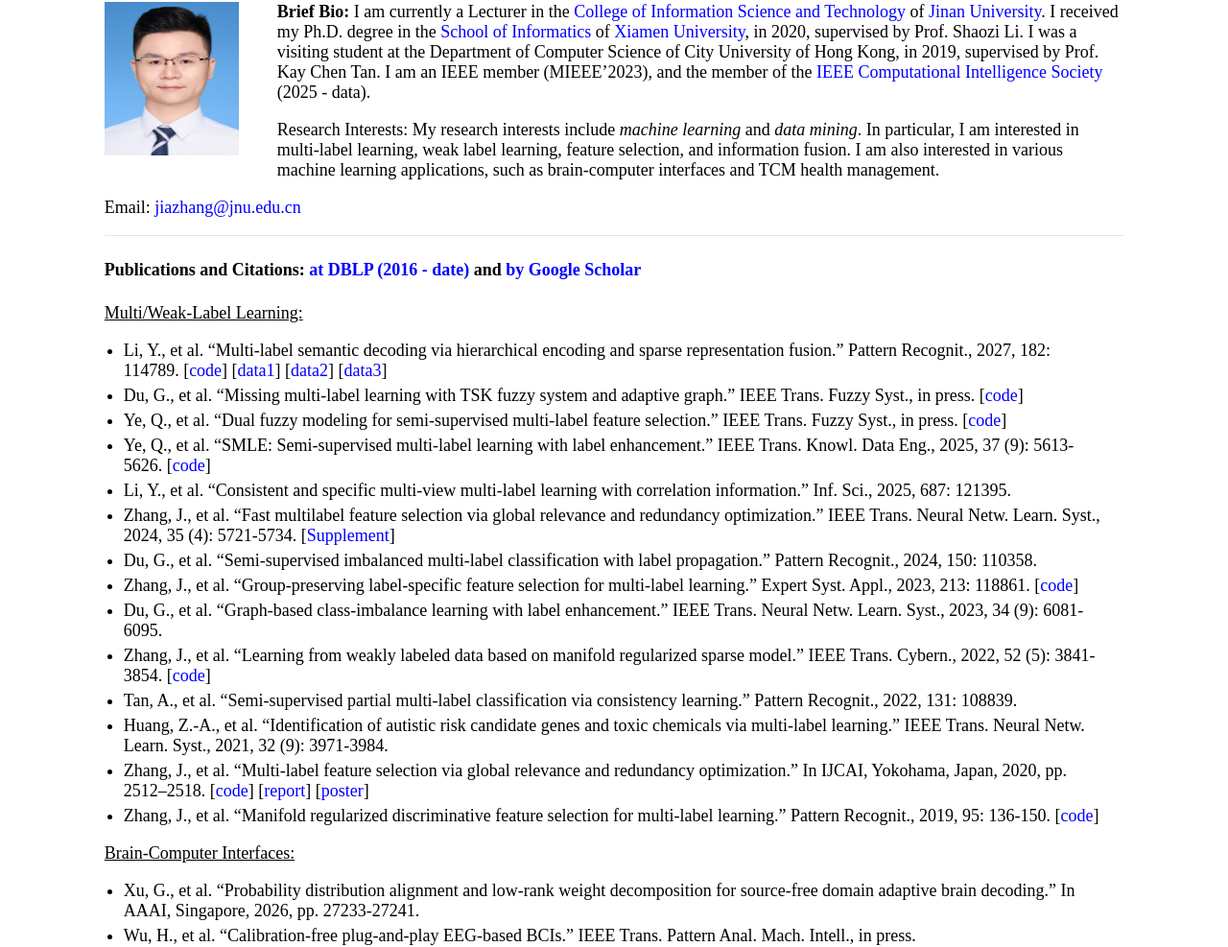
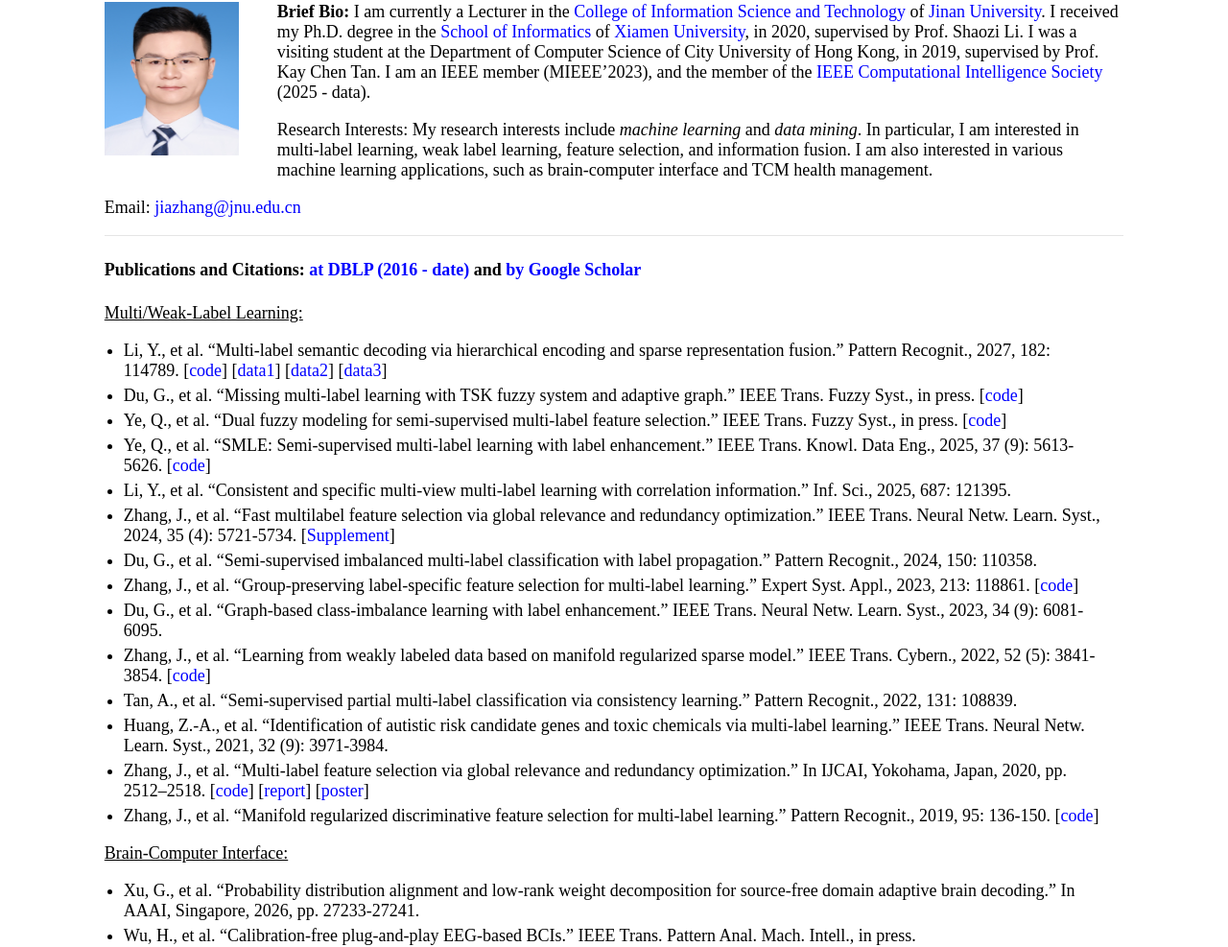
Before and after one commit to jiazhang-ml/jiazhang-ml.github.io, a Jekyll site: the page built from index.md, in a window 1280 px wide and 1400 px high. Shown: the part 127-1114 px from the top of the window at 96% size. Built offline with Jekyll 4.4.1, drawn with Linux system fonts in a browser that asks for light colours; some of the changed text lies outside the part shown.

Commit message:
Fix singular/plural inconsistencies in index.md
Corrected singular/plural forms in research interests and journal reviewer sections.

```diff
--- a/index.md
+++ b/index.md
@@ -7,7 +7,7 @@ layout: default
 
 **Brief Bio:** I am currently a Lecturer in the [College of Information Science and Technology](https://xxxy.jnu.edu.cn/main.htm) of [Jinan University](https://www.jnu.edu.cn/). I received my Ph.D. degree in the [School of Informatics](https://informatics.xmu.edu.cn/) of [Xiamen University](https://www.xmu.edu.cn/), in 2020, supervised by Prof. Shaozi Li. I was a visiting student at the Department of Computer Science of City University of Hong Kong, in 2019, supervised by Prof. Kay Chen Tan. I am an IEEE member (MIEEE'2023), and the member of the [IEEE Computational Intelligence Society](https://cis.ieee.org/) (2025 - data).
 
-Research Interests: My research interests include *machine learning* and *data mining*. In particular, I am interested in multi-label learning, weak label learning, feature selection, and information fusion. I am also interested in various machine learning applications, such as brain-computer interfaces and TCM health management.
+Research Interests: My research interests include *machine learning* and *data mining*. In particular, I am interested in multi-label learning, weak label learning, feature selection, and information fusion. I am also interested in various machine learning applications, such as brain-computer interface and TCM health management.
 
 Email: [jiazhang@jnu.edu.cn](mailto:jiazhang@jnu.edu.cn)
 
@@ -31,7 +31,7 @@ Email: [jiazhang@jnu.edu.cn](mailto:jiazhang@jnu.edu.cn)
 * Zhang, J., et al. "Multi-label feature selection via global relevance and redundancy optimization." In IJCAI, Yokohama, Japan, 2020, pp. 2512–2518. [[code](GRRO-master.zip)] [[report](v15.pptx)] [[poster](poster.pdf)]
 * Zhang, J., et al. "Manifold regularized discriminative feature selection for multi-label learning." Pattern Recognit., 2019, 95: 136-150. [[code](MDFS-master.zip)]
 
-<u>Brain-Computer Interfaces:</u>
+<u>Brain-Computer Interface:</u>
 * Xu, G., et al. "Probability distribution alignment and low-rank weight decomposition for source-free domain adaptive brain decoding." In AAAI, Singapore, 2026, pp. 27233-27241.
 * Wu, H., et al. "Calibration-free plug-and-play EEG-based BCIs." IEEE Trans. Pattern Anal. Mach. Intell., in press.
 * Zhang, J., et al. "EEG feature selection in emotion recognition using a fuzzy information-theoretic based optimization approach." IEEE Trans. Fuzzy Syst., 2025, 33 (8): 2675-2688.
@@ -65,7 +65,7 @@ Email: [jiazhang@jnu.edu.cn](mailto:jiazhang@jnu.edu.cn)
 <u>Journal Reviewer:</u>
 * Machine Learning: [IEEE Trans. Artif. Intell.](https://mc.manuscriptcentral.com/tai-ieee); [IEEE Trans. Cybern.](https://mc.manuscriptcentral.com/cyb-ieee); [IEEE Trans. Emerg. Topics Comput. Intell.](https://mc.manuscriptcentral.com/tetci-ieee); [IEEE Trans. Evol. Comput.](https://mc.manuscriptcentral.com/tevc-ieee); [IEEE Trans. Fuzzy Syst.](https://mc.manuscriptcentral.com/tfs-ieee); [IEEE Trans. Neural Netw. Learn. Syst.](https://mc.manuscriptcentral.com/tnnls); [IEEE Trans. Pattern Anal. Mach. Intell.](https://mc.manuscriptcentral.com/tpami-cs); [Mach. Learn.](https://link.springer.com/journal/10994); [Neural Netw.](https://www.editorialmanager.com/neunet/default.aspx); [Pattern Recognit.](https://www.sciencedirect.com/journal/pattern-recognition)...
 * Data Mining: [ACM Trans. Knowl. Discov. Data](https://mc.manuscriptcentral.com/tkdd); [IEEE Trans. Big Data](https://mc.manuscriptcentral.com/tbd-cs); [IEEE Trans. Knowl. Data Eng.](https://mc.manuscriptcentral.com/tkde-cs); [Inform. Process. Manag.](https://www.editorialmanager.com/ipm/default.aspx); [Inf. Sci.](https://www.sciencedirect.com/journal/information-sciences); [Knowl. Inf. Syst.](https://www.springer.com/journal/10115)...
-* Brain-Computer Interfaces: [IEEE J. Biomed. Health Inform.](https://mc.manuscriptcentral.com/jbhi-embs); [IEEE Trans. Affective Comput.](https://mc.manuscriptcentral.com/taffc-cs); [IEEE Trans. Autom. Sci. Eng.](https://mc.manuscriptcentral.com/t-ase); [IEEE Trans. Biomed. Eng.](https://mc.manuscriptcentral.com/tbme-embs); [IEEE Trans. Cognit. Dev. Syst.](https://mc.manuscriptcentral.com/tcds-ieee); [IEEE Trans. Hum.-Mach. Syst.](https://mc.manuscriptcentral.com/thms); [IEEE Trans. Neural Syst. Rehabil. Eng.](https://mc.manuscriptcentral.com/tnsre-embs); [IEEE Trans. Syst. Man Cybern., Syst.](https://mc.manuscriptcentral.com/systems); [J. Neural Eng.](https://mc04.manuscriptcentral.com/jne-iop)...
+* Brain-Computer Interface: [IEEE J. Biomed. Health Inform.](https://mc.manuscriptcentral.com/jbhi-embs); [IEEE Trans. Affective Comput.](https://mc.manuscriptcentral.com/taffc-cs); [IEEE Trans. Autom. Sci. Eng.](https://mc.manuscriptcentral.com/t-ase); [IEEE Trans. Biomed. Eng.](https://mc.manuscriptcentral.com/tbme-embs); [IEEE Trans. Cognit. Dev. Syst.](https://mc.manuscriptcentral.com/tcds-ieee); [IEEE Trans. Hum.-Mach. Syst.](https://mc.manuscriptcentral.com/thms); [IEEE Trans. Neural Syst. Rehabil. Eng.](https://mc.manuscriptcentral.com/tnsre-embs); [IEEE Trans. Syst. Man Cybern., Syst.](https://mc.manuscriptcentral.com/systems); [J. Neural Eng.](https://mc04.manuscriptcentral.com/jne-iop)...
 * Others: [Front. Comput. Sci.](https://link.springer.com/journal/11704); [IEEE-CAA J. Automatica Sin.](https://mc03.manuscriptcentral.com/ieee-jas); [IEEE Comput. Intell. Mag.](https://mc.manuscriptcentral.com/cim-ieee); [IEEE Trans. Circuits Syst. Video Technol.](https://mc.manuscriptcentral.com/tcsvt); [IEEE Trans. Consum. Electron.](https://mc.manuscriptcentral.com/tce-ieee); [IEEE Trans. Image Process.](https://mc.manuscriptcentral.com/tip-ieee); [IEEE Trans. Multimedia](https://mc.manuscriptcentral.com/tmm-ieee); [Sci. China Inf. Sci.](https://mc03.manuscriptcentral.com/scis)...
 
 <u>PC Members:</u> [NeurIPS](https://openreview.net/login?redirect=/group?id%3DNeurIPS.cc%252F2026%252FConference%252FReviewers); [AAAI](https://openreview.net/login?redirect=/group?id%3DAAAI.org%252F2027%252FConference%252FProgram_Committee); IJCNN; [ChineseCSCW](https://cmt3.research.microsoft.com/User/Login)...
```
